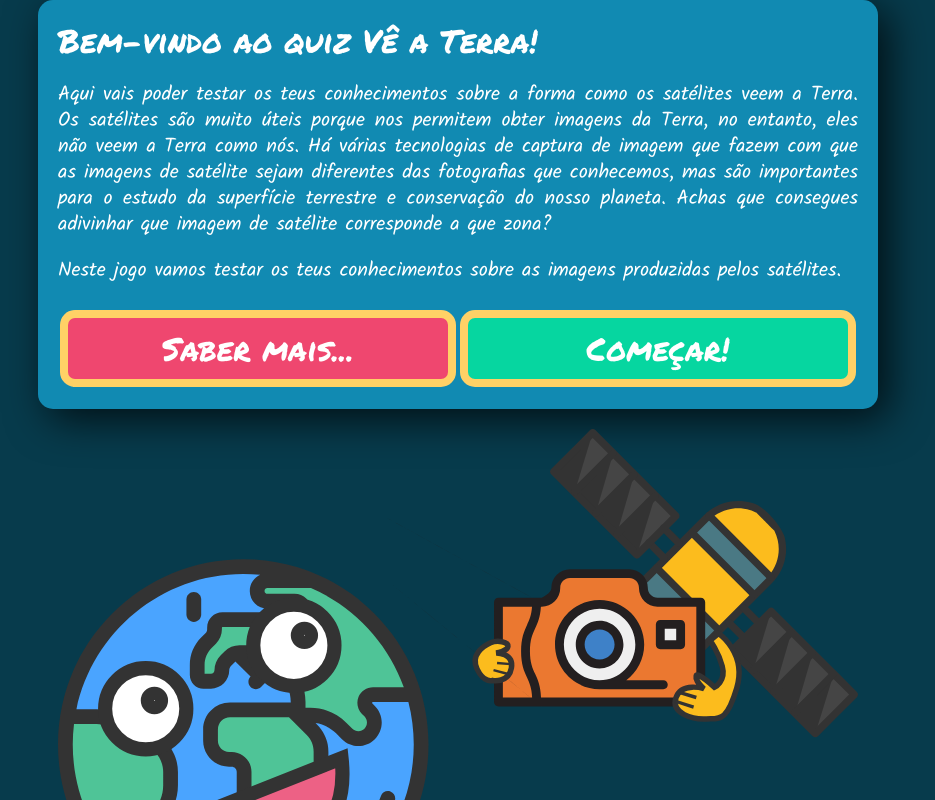
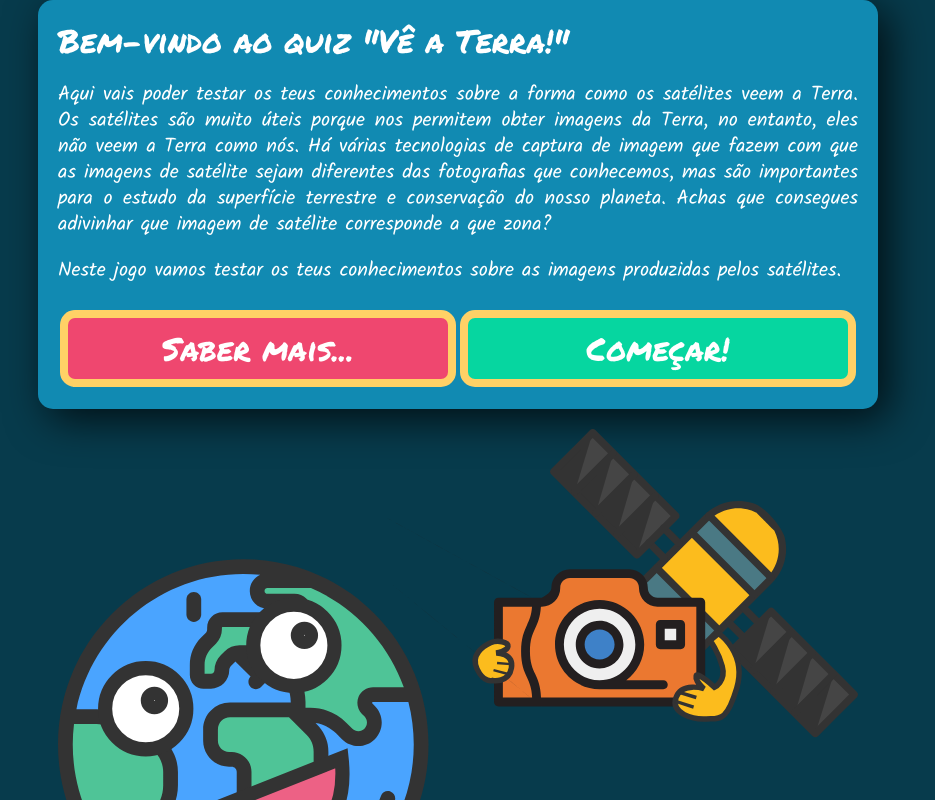
Before and after one commit to Sarrroca/nei2020, a React (Create React App) app: page / in a window 1280 px wide. Shown: the top 800 px of the page, without its empty margins (182-1117 px from the left). Built offline with nearby package versions, Linux system fonts and the light colour scheme.

Commit message:
Change site description

```diff
--- a/public/index.html
+++ b/public/index.html
@@ -7,7 +7,7 @@
     <meta name="theme-color" content="#000000" />
     <meta
       name="description"
-      content="Web site created using create-react-app"
+      content="Sabes como um satélite vê a Terra?"
     />
     <link rel="apple-touch-icon" href="%PUBLIC_URL%/logo192.png" />
     <!--
--- a/src/App.js
+++ b/src/App.js
@@ -75,7 +75,7 @@ function App() {
           <div className='app'>
             <div className='question-section'>
               <div className='question-count'>
-                <span>Bem-vindo ao quiz V&ecirc; a Terra!</span>
+                <span>Bem-vindo ao quiz "V&ecirc; a Terra!"</span>
               </div>
               <div className='question-text'>
                 <p>
```
